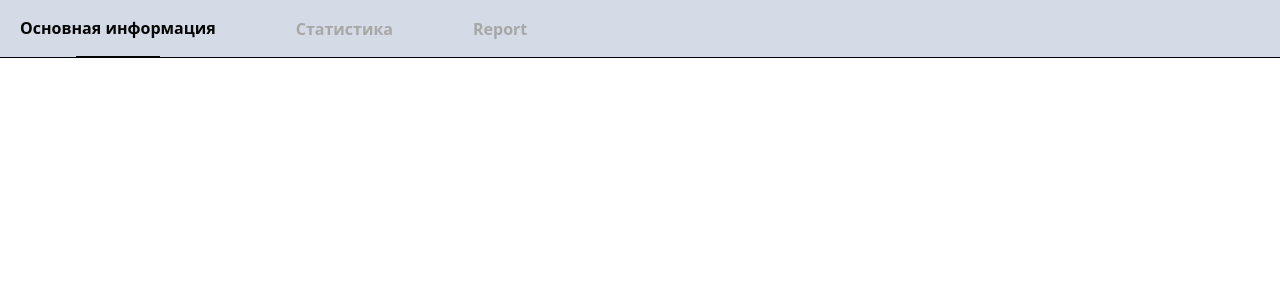
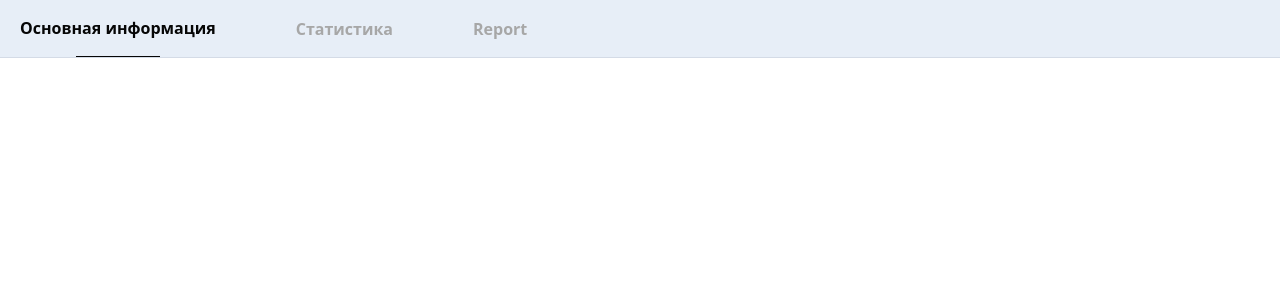
Before and after one commit to gestihack/tender2023_front, a SvelteKit app: page /dashboard in a window 1280 px wide. Shown: the top 300 px of the page. Built offline with nearby package versions, Linux system fonts and the light colour scheme.

Commit message:
color edit

```diff
--- a/src/routes/+layout.svelte
+++ b/src/routes/+layout.svelte
@@ -63,6 +63,6 @@
     }
 
     .topbar {
-        @apply h-fit border-b flex gap-x-10 bg-[#D4DBE6];
+        @apply h-fit border-b border-[#D4DBE6] flex gap-x-10 bg-[#E7EEF7];
     }
 </style>
```
